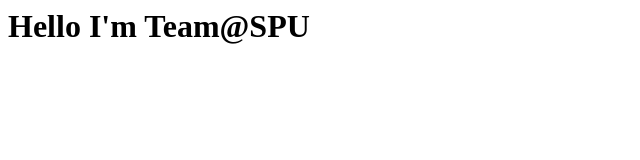
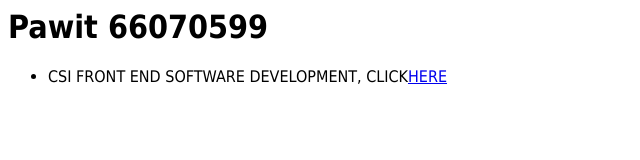
Before and after one commit to RelaxTimee/RelaxTimee.github.io, a plain HTML site: page index.html in a window 1280 px wide. Shown: the whole page, without its empty margins (0-640 px from the left). Drawn offline with Linux system fonts and the light colour scheme.

Commit message:
Update index.html

```diff
--- a/index.html
+++ b/index.html
@@ -1 +1,14 @@
-<h1>Hello I'm Team@SPU</h1>
+<html>
+  <head>
+    <title>RelaxTimee 66070599</title>
+    <style>
+      body {font-family: Tahoma, Verdana, Segoe, sans-serif;}
+    </style>
+  </head>
+  <body>
+    <h1>Pawit 66070599</h1>
+    <ul>
+      <li>CSI FRONT END SOFTWARE DEVELOPMENT, CLICK<a href='https://relaxtimee.github.io/_multipages'>HERE</a></li>
+    </ul>
+  </body>
+</html>
```
